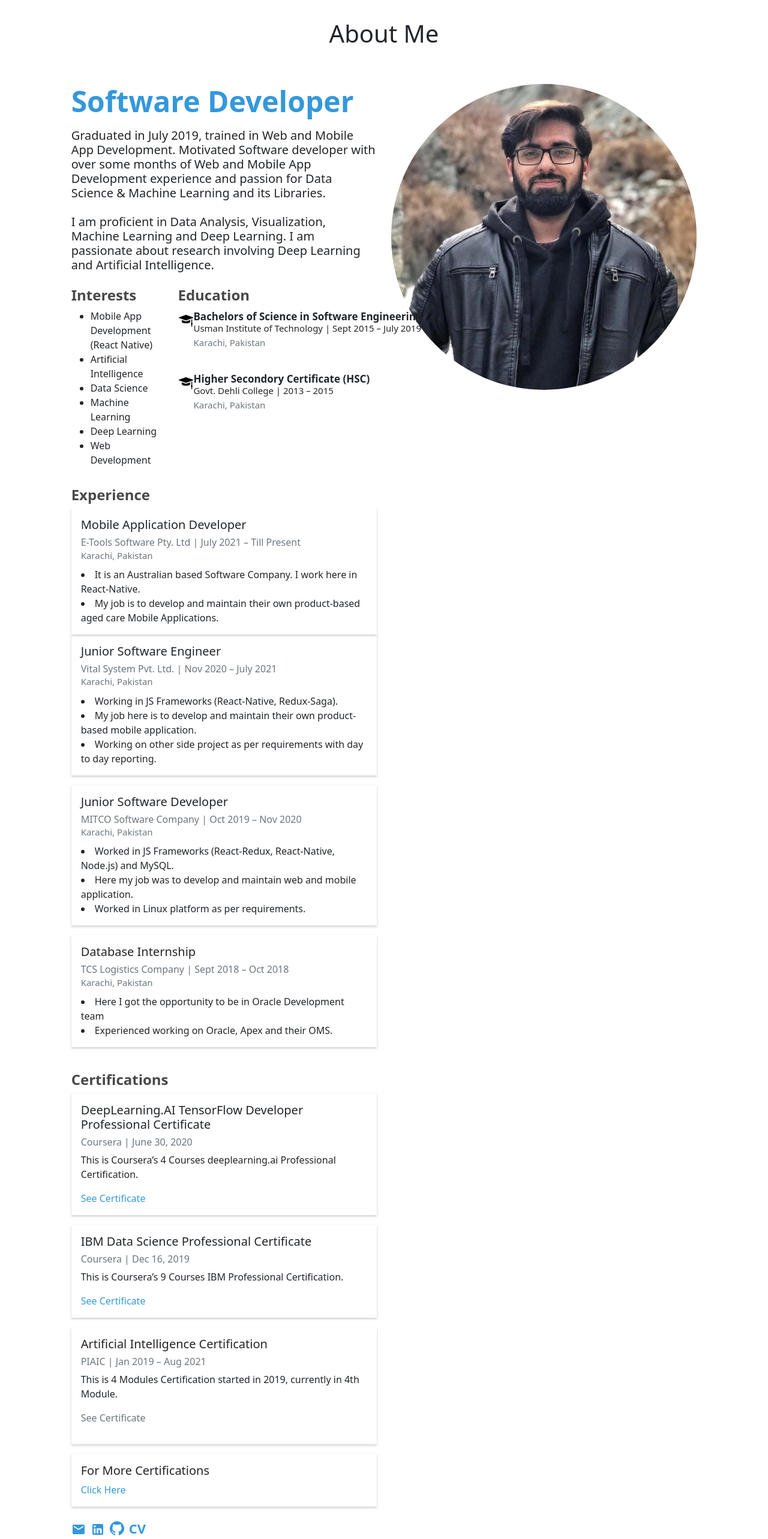
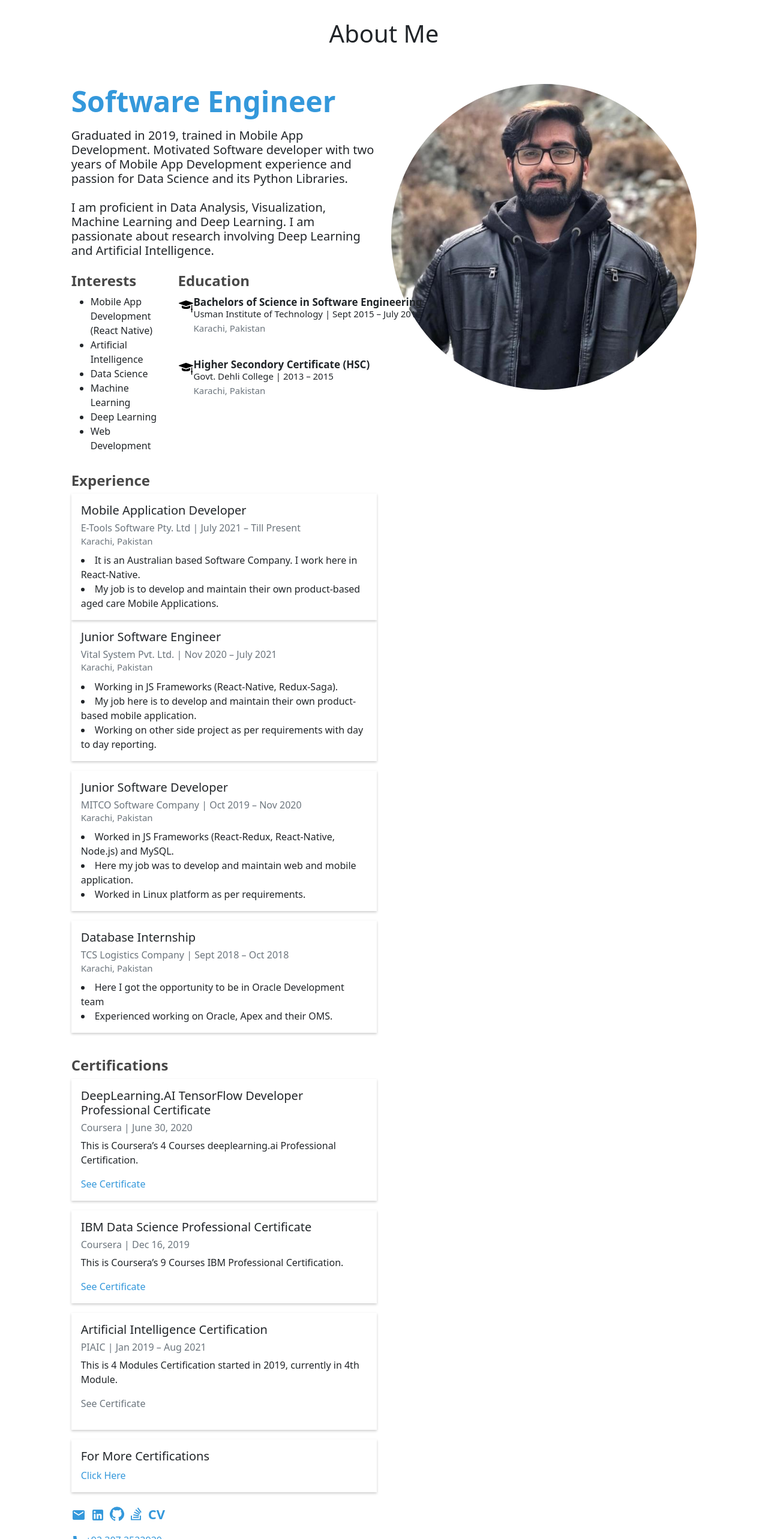
Before and after one commit to shoaiburrehman/shoaiburrehman.github.io, a React (Create React App) app: page /about in a window 1280 px wide. Shown: the part 80-2646 px from the top of the page at 60% size. Built offline with nearby package versions, Linux system fonts and the light colour scheme.

Commit message:
Added action link

```diff
--- a/package.json
+++ b/package.json
@@ -12,6 +12,7 @@
     "bootstrap": "^5.0.0-alpha1",
     "react": "^16.13.1",
     "react-dom": "^16.13.1",
+    "react-icons": "^4.3.1",
     "react-router-dom": "^5.2.0",
     "react-scripts": "3.4.3"
   },
--- a/src/About.jsx
+++ b/src/About.jsx
@@ -8,6 +8,7 @@
 import MailIcon from '@material-ui/icons/Mail';
 import LocationOnIcon from '@material-ui/icons/LocationOn';
 import PhoneIcon from '@material-ui/icons/Phone';
+import { FaStackOverflow } from 'react-icons/fa';
 import { ReactComponent as GradIcon } from './assets/graduation.svg';
 import file from "./files/shoaibCV.pdf";
 
@@ -37,8 +38,8 @@
                     <div className="row">
                         {/* <div className="col-md-6 pt-5 pt-lg-0 order-2 order-lg-1 d-flex justify-content-center flex-column"> */}
                         <div className="col-md-6 order-2 order-lg-1">
-                          <h1><strong className="brand-name">Software Developer</strong></h1>
-                            <h5 className="my-3 text-justify"><strong></strong>Graduated in July 2019, trained in Web and Mobile App Development. Motivated Software developer with over some months of Web and Mobile App Development experience and passion for Data Science & Machine Learning and its Libraries.
+                          <h1><strong className="brand-name">Software Engineer</strong></h1>
+                            <h5 className="my-3 text-justify"><strong></strong>Graduated in 2019, trained in Mobile App Development. Motivated Software developer with two years of Mobile App Development experience and passion for Data Science and its Python Libraries.
                             <br /><br />I am proficient in Data Analysis, Visualization, Machine Learning and Deep Learning. I am passionate about research involving Deep Learning and Artificial Intelligence.</h5>
                             <div className="col-12 mx-auto">
                             <div className="row">
@@ -172,6 +173,7 @@
                               <a href= "mailto:shoaiburrehman249@outlook.com" target="_blank" rel="noopener"><MailIcon className="zoom"/></a>
                               <a href= "https://www.linkedin.com/in/shoaiburrehmankhan/" target="_blank" rel="noopener"><LinkedInIcon className="zoom"/></a>
                               <a href= "https://github.com/shoaiburrehman" target="_blank" rel="noopener"><GitHubIcon className="zoom mb-1"/></a>
+                              <a href= "https://stackoverflow.com/users/16950813/shoaib-khan" target="_blank" rel="noopener"><FaStackOverflow className="zoom mb-1" size="1.5em"/></a>
                               <a className="anchor" href= {file} target="_blank" rel="noopener">CV</a>
                             </div>
                             <div className="mt-3 div-a ml-3">
--- a/src/Home.jsx
+++ b/src/Home.jsx
@@ -7,6 +7,7 @@
 import GitHubIcon from '@material-ui/icons/GitHub';
 import MailIcon from '@material-ui/icons/Mail';
 import LocationOnIcon from '@material-ui/icons/LocationOn';
+import { FaStackOverflow } from 'react-icons/fa';
 import file from "./files/shoaibCV.pdf";
 
 const Home = (props) => {
@@ -36,6 +37,7 @@
                               <a href= "mailto:shoaiburrehman249@outlook.com" target="_blank" rel="noopener"><MailIcon className="zoom"/></a>
                               <a href= "https://www.linkedin.com/in/shoaiburrehmankhan/" target="_blank" rel="noopener"><LinkedInIcon className="zoom"/></a>
                               <a href= "https://github.com/shoaiburrehman" target="_blank" rel="noopener"><GitHubIcon className="zoom mb-1"/></a>
+                              <a href= "https://stackoverflow.com/users/16950813/shoaib-khan" target="_blank" rel="noopener"><FaStackOverflow className="zoom mb-1" size="1.5em"/></a>
                               <a className="anchor" href= {file} target="_blank" rel="noopener">CV</a>
                             </div>
                             <div className="mt-3 mb-4">
```
Also changed, not shown: 1 other file (tests, documents, lock files or other folders).
